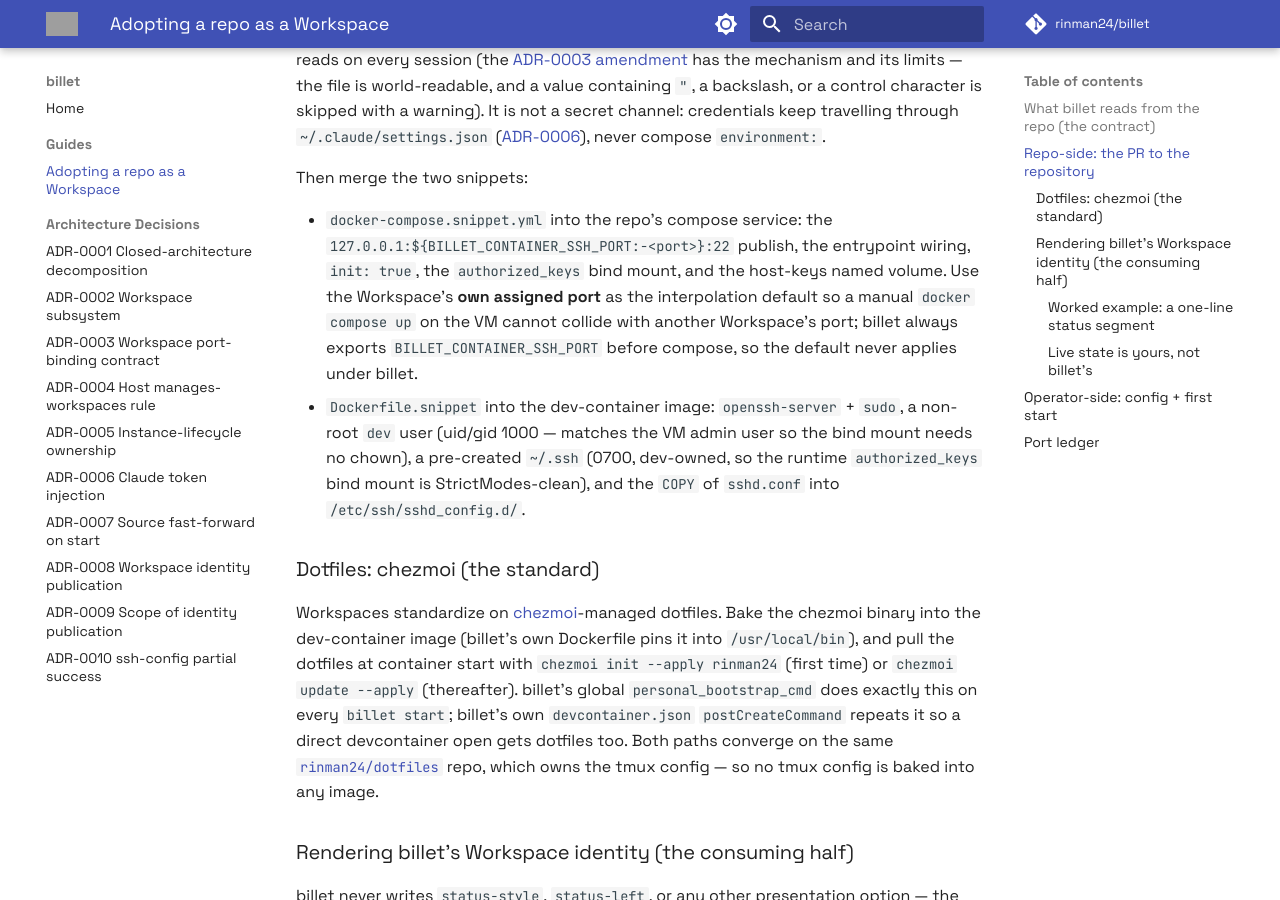
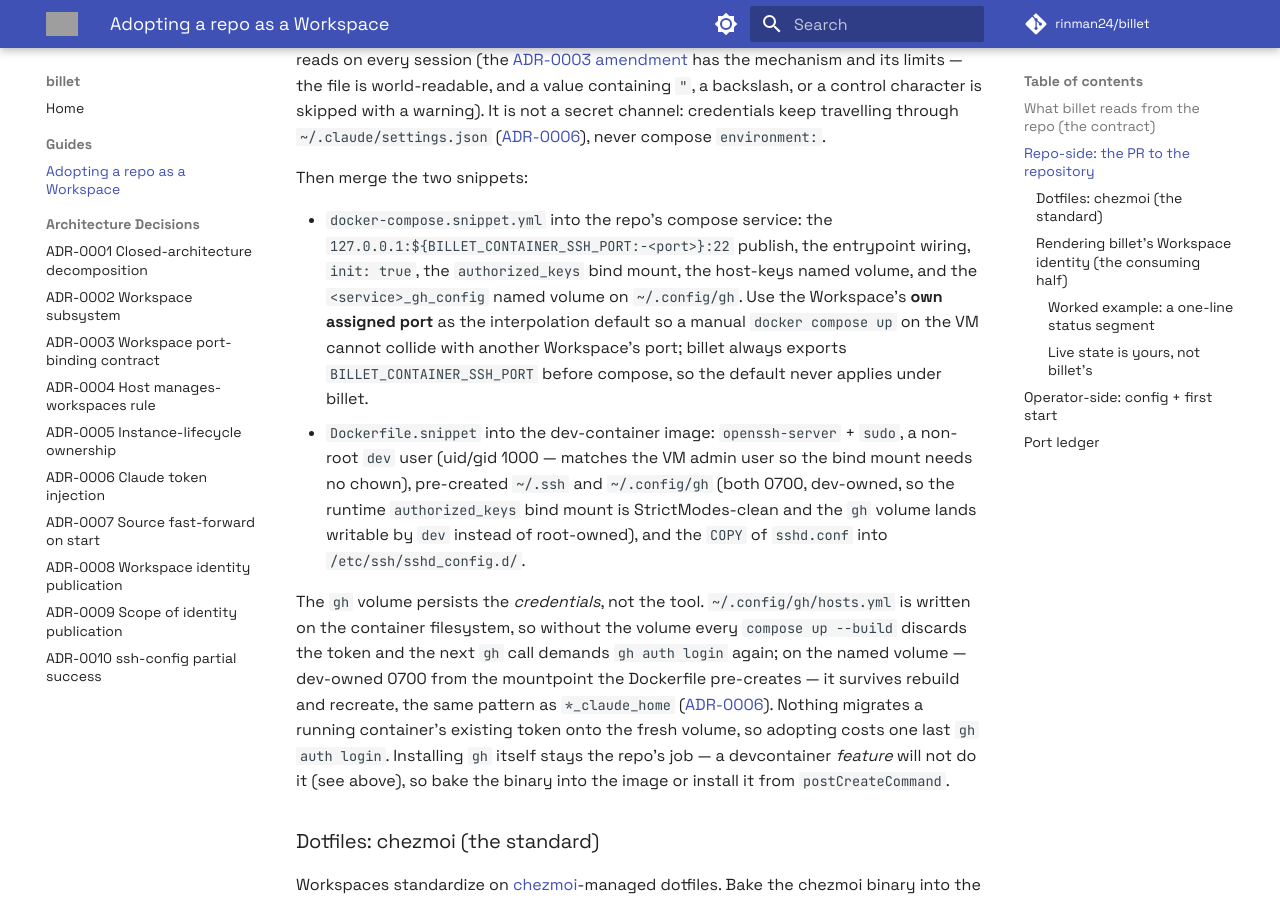
Before and after one commit to rinman24/billet, an MkDocs documentation site: the page built from docs/adopting-a-repo.md, in a window 1280 px wide and 900 px high, scrolled down 1567 px. Built offline with MkDocs 1.6.1 and Material for MkDocs 9.7.7, drawn with Linux system fonts in a browser that asks for light colours; comment, search, counter and statistics services are not loaded; grey boxes are pictures that could not be loaded.

Commit message:
docs: record the gh credential volume in the adoption contract
Extend the two snippet bullets in adopting-a-repo with the new volume and
mountpoint, and add the paragraph that keeps the two `gh` concerns apart: the
volume persists the credentials, while installing the binary stays the repo's
job because devcontainer features do not run under billet.

Append the 2026-09-05 row to the templates revision log — the templates carry
no version marker, so the log is how a consuming repo learns there is
something to re-merge, including the one-time `gh auth login` that adopting
costs (nothing migrates a running container's token onto the fresh volume).

Fixes #58

```diff
--- a/docs/adopting-a-repo.md
+++ b/docs/adopting-a-repo.md
@@ -66,16 +66,28 @@ Then merge the two snippets:
 
 - `docker-compose.snippet.yml` into the repo's compose service: the
   `127.0.0.1:${BILLET_CONTAINER_SSH_PORT:-<port>}:22` publish, the entrypoint wiring,
-  `init: true`, the `authorized_keys` bind mount, and the host-keys named volume. Use
-  the Workspace's **own assigned port** as the interpolation default so a manual
-  `docker compose up` on the VM cannot collide with another Workspace's port; billet
-  always exports `BILLET_CONTAINER_SSH_PORT` before compose, so the default never
-  applies under billet.
+  `init: true`, the `authorized_keys` bind mount, the host-keys named volume, and the
+  `<service>_gh_config` named volume on `~/.config/gh`. Use the Workspace's **own
+  assigned port** as the interpolation default so a manual `docker compose up` on the VM
+  cannot collide with another Workspace's port; billet always exports
+  `BILLET_CONTAINER_SSH_PORT` before compose, so the default never applies under billet.
 - `Dockerfile.snippet` into the dev-container image: `openssh-server` + `sudo`, a
   non-root `dev` user (uid/gid 1000 — matches the VM admin user so the bind mount needs
-  no chown), a pre-created `~/.ssh` (0700, dev-owned, so the runtime `authorized_keys`
-  bind mount is StrictModes-clean), and the `COPY` of `sshd.conf` into
+  no chown), pre-created `~/.ssh` and `~/.config/gh` (both 0700, dev-owned, so the
+  runtime `authorized_keys` bind mount is StrictModes-clean and the `gh` volume lands
+  writable by `dev` instead of root-owned), and the `COPY` of `sshd.conf` into
   `/etc/ssh/sshd_config.d/`.
+
+The `gh` volume persists the *credentials*, not the tool. `~/.config/gh/hosts.yml` is
+written on the container filesystem, so without the volume every `compose up --build`
+discards the token and the next `gh` call demands `gh auth login` again; on the named
+volume — dev-owned 0700 from the mountpoint the Dockerfile pre-creates — it survives
+rebuild and recreate, the same pattern as `*_claude_home`
+([ADR-0006](adr/adr-0006-claude-token-injection.md)). Nothing migrates a running
+container's existing token onto the fresh volume, so adopting costs one last
+`gh auth login`. Installing `gh` itself stays the repo's job — a devcontainer *feature*
+will not do it (see above), so bake the binary into the image or install it from
+`postCreateCommand`.
 
 ### Dotfiles: chezmoi (the standard)
 
```
Also changed, not shown: templates/workspace/README.md (+1 -0 lines).
